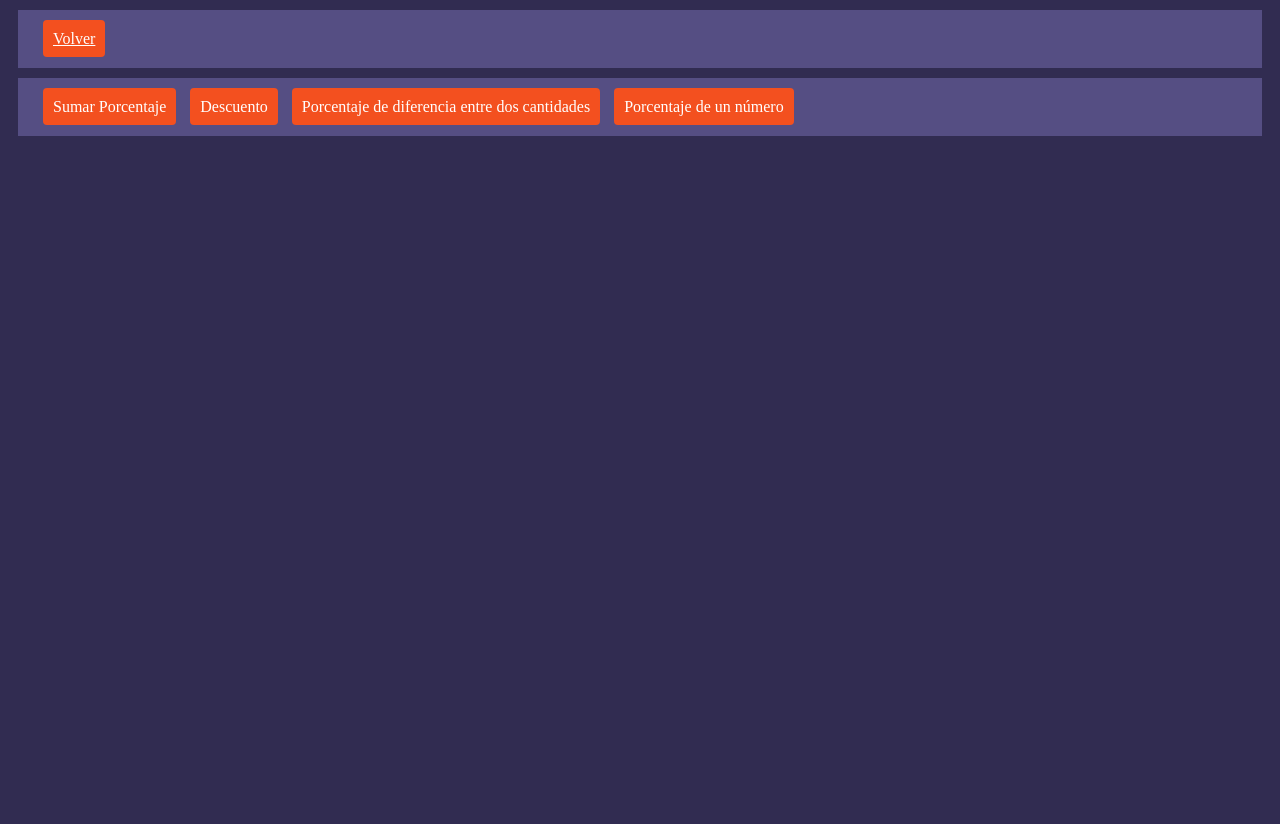
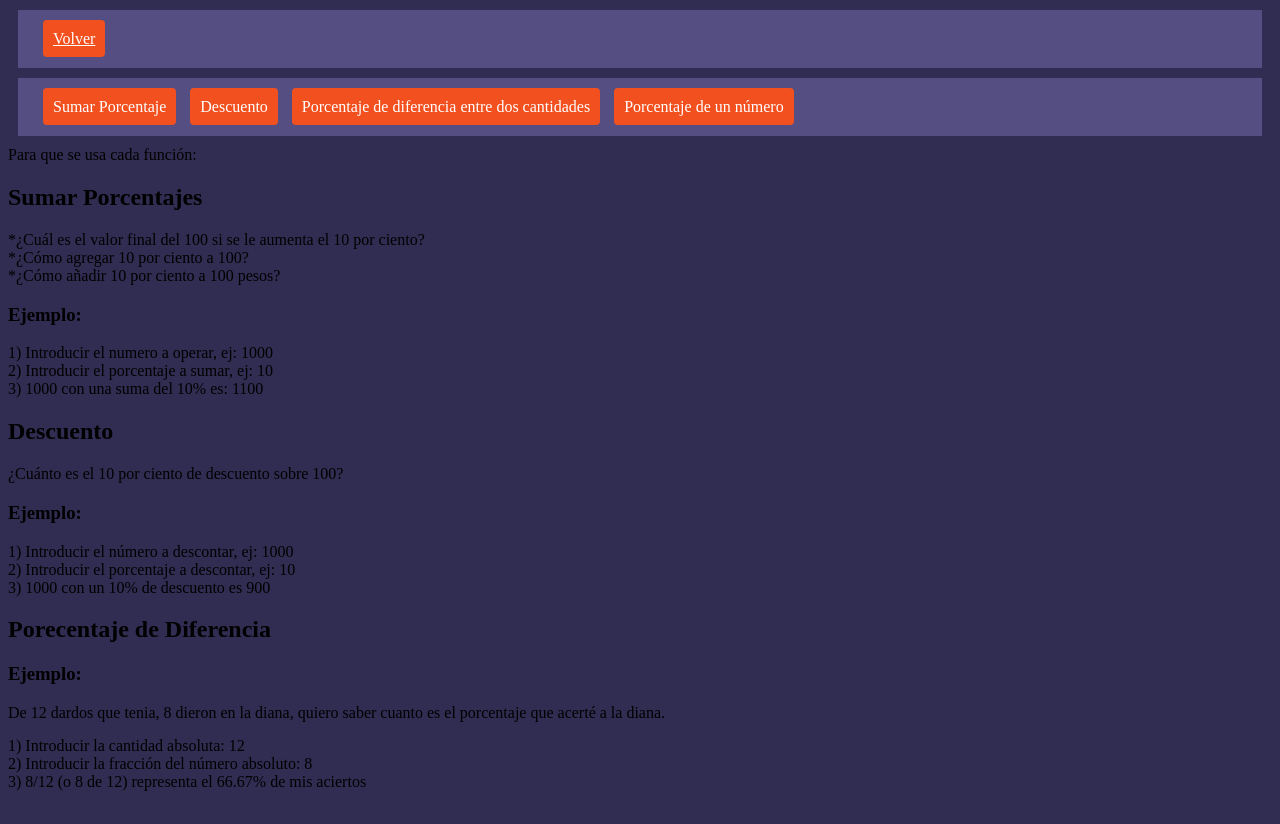
Before and after one commit to ndev97/calcu, a plain HTML site: page porcentajes/index.html in a window 1280 px wide. Before the commit the page ends 800 px from the top, so only its background shows below. Drawn offline with Linux system fonts and the light colour scheme.

Commit message:
Add files via upload

```diff
--- a/porcentajes/code.js
+++ b/porcentajes/code.js
@@ -8,11 +8,12 @@ function masporcentaje()
 
     respuesta = confirm("Desea sumar un porcentaje?");
     if(respuesta){
-        numero = prompt("Ingrese un numero");
+        numero = prompt("Ingrese el número inicial");
         numero = parseFloat(numero);
         while(isNaN(numero)){
             numero = prompt("Ingrese un numero valido");
             numero = parseFloat(numero);
+
         }
 
         porcentaje = prompt("Ingrese el porcentaje a sumar");
@@ -36,7 +37,7 @@ function descuento()
 
     respuesta = confirm("Desea realizar un descuento?");
     if(respuesta){
-        numero = prompt("Ingrese el numero");
+        numero = prompt("Ingrese el numero inicial");
         numero = parseFloat(numero);
         while(isNaN(numero)){
             numero = prompt("Ingrese un numero valido");
@@ -93,7 +94,7 @@ function soloporcentaje()
 
     respuesta = confirm("Desea averiguar el porcentaje de un número?");
     if(respuesta){
-        numero = prompt("Ingrese el numero");
+        numero = prompt("Ingrese el numero inicial");
         numero = parseFloat(numero);
         while(isNaN(numero)){
             numero = prompt("Ingrese un numero valido");
--- a/porcentajes/index.html
+++ b/porcentajes/index.html
@@ -10,7 +10,7 @@
 </head>
 <body>
 
-    <div class="nav-porcentaje">
+    <div class="nav-porcentaje" id="Volver">
         <a class="BotonOp" href="../index.html">Volver</a>
     </div>
 
@@ -24,5 +24,40 @@
         </nav>
     </div>
 
+    <div id="comoUsar">Para que se usa cada función:</div>
+
+    <div class="container">
+        <div class="ejemplos-container">
+            <h2> Sumar Porcentajes</h2>
+            <div class="example">*¿Cuál es el valor final del 100 si se le aumenta el 10 por ciento?</div>
+            <div class="example">*¿Cómo agregar 10 por ciento a 100?</div>
+            <div class="example">*¿Cómo añadir 10 por ciento a 100 pesos?</div>
+            <h3>Ejemplo:</h3>
+            <div>1) Introducir el numero a operar, ej: 1000</div>
+            <div>2) Introducir el porcentaje a sumar, ej: 10</div>
+            <div>3) 1000 con una suma del 10% es: 1100</div>
+        </div>
+
+        <div class="ejemplos-container">
+            <h2>Descuento</h2>
+            <div class="example">¿Cuánto es el 10 por ciento de descuento sobre 100?</div>
+            <h3>Ejemplo:</h3>
+            <div>1) Introducir el número a descontar, ej: 1000</div>
+            <div>2) Introducir el porcentaje a descontar, ej: 10</div>
+            <div>3) 1000 con un 10% de descuento es 900</div>
+        </div>
+
+        <div class="ejemplos-container">
+            <h2>Porecentaje de Diferencia</h2>
+            <h3>Ejemplo:</h3>
+            <div style="padding-bottom: 15px;">De 12 dardos que tenia, 8 dieron en la diana, quiero saber cuanto es el porcentaje que acerté a la diana.</div>
+            <div>1) Introducir la cantidad absoluta: 12</div>
+            <div>2) Introducir la fracción del número absoluto: 8</div>
+            <div style="padding-bottom: 25px;">3) 8/12 (o 8 de 12) representa el 66.67% de mis aciertos</div>
+        </div>
+
+
+    </div>
+
 </body>
 </html>
```
